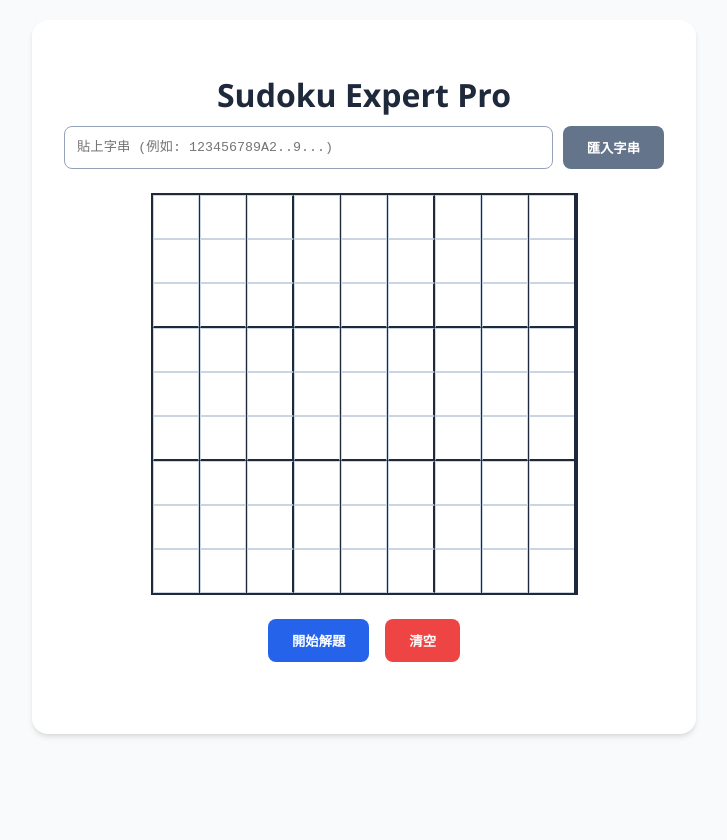
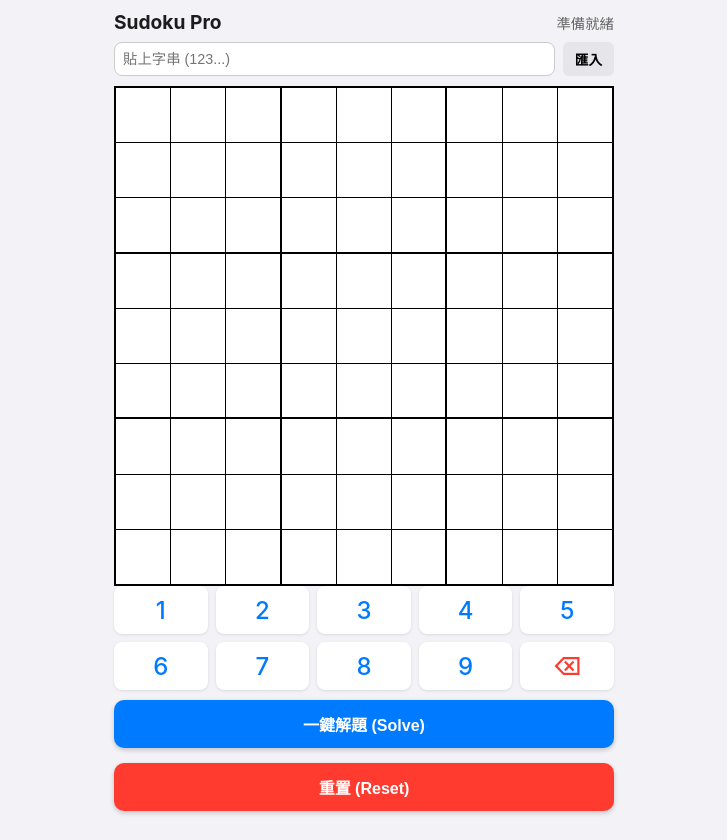
Before and after one commit to ecbbc9359765/sudoku-expert-pro, a plain HTML site: page index.html in a window 1280 px wide. Shown: the whole page, without its empty margins (276-1003 px from the left). Drawn offline with Linux system fonts and the light colour scheme.

Commit message:
Update index.html

```diff
--- a/index.html
+++ b/index.html
@@ -2,283 +2,382 @@
 <html lang="zh-TW">
 <head>
     <meta charset="UTF-8">
-    <meta name="viewport" content="width=device-width, initial-scale=1.0">
-    <title>Sudoku Expert Pro (單機版)</title>
+    <meta name="viewport" content="width=device-width, initial-scale=1.0, maximum-scale=1.0, user-scalable=no">
+    <title>Sudoku Mobile Pro</title>
     <style>
         :root {
-            --primary-color: #2563eb;
-            --bg-color: #f8fafc;
-            --border-color: #94a3b8;
-            --grid-border: #1e293b;
-            --cell-bg: #ffffff;
-            --solved-color: #1d4ed8;
-            --user-color: #0f172a;
+            --primary: #007AFF; /* iOS Blue */
+            --bg: #F2F2F7;
+            --grid-border: #000;
+            --cell-border: #C6C6C8;
+            --cell-bg: #fff;
+            --highlight: #E4F2FF; /* 選中格子的背景色 */
+            --highlight-same: #d1e7fe; /* 相同數字的高亮 */
+            --solved-color: #007AFF;
+            --error-color: #FF3B30;
         }
 
+        * { box-sizing: border-box; -webkit-tap-highlight-color: transparent; }
+
         body {
-            font-family: 'Segoe UI', Tahoma, Geneva, Verdana, sans-serif;
-            background-color: var(--bg-color);
+            font-family: -apple-system, BlinkMacSystemFont, "Segoe UI", Roboto, Helvetica, Arial, sans-serif;
+            background-color: var(--bg);
             display: flex;
             flex-direction: column;
             align-items: center;
-            min-height: 100vh;
+            height: 100vh; /* 滿版 */
             margin: 0;
-            padding: 20px;
+            padding: 10px;
+            overflow: hidden; /* 防止滾動 */
         }
 
-        h1 {
-            color: var(--grid-border);
+        /* 標題與字串輸入區 */
+        .header {
+            width: 100%;
+            max-width: 500px;
+            display: flex;
+            flex-direction: column;
+            gap: 8px;
             margin-bottom: 10px;
+            flex-shrink: 0;
         }
 
-        .container {
-            background: white;
-            padding: 2rem;
-            border-radius: 1rem;
-            box-shadow: 0 4px 6px -1px rgba(0, 0, 0, 0.1), 0 2px 4px -1px rgba(0, 0, 0, 0.06);
-            max-width: 600px;
-            width: 100%;
+        .title-row {
             display: flex;
-            flex-direction: column;
+            justify-content: space-between;
             align-items: center;
         }
 
-        /* 輸入區域樣式 */
-        .input-group {
-            width: 100%;
-            margin-bottom: 1.5rem;
+        h1 { margin: 0; font-size: 1.2rem; color: #1C1C1E; }
+
+        .tools-row {
             display: flex;
-            gap: 10px;
+            gap: 8px;
         }
 
-        input[type="text"].string-input {
-            flex-grow: 1;
-            padding: 0.75rem;
-            border: 1px solid var(--border-color);
-            border-radius: 0.5rem;
-            font-family: monospace;
+        input.string-input {
+            flex: 1;
+            padding: 8px;
+            border-radius: 8px;
+            border: 1px solid #ccc;
+            font-size: 0.9rem;
+            background: #fff;
         }
 
-        button {
-            padding: 0.75rem 1.5rem;
+        button.btn-sm {
+            padding: 6px 12px;
+            font-size: 0.85rem;
+            border-radius: 6px;
+            background: #E5E5EA;
             border: none;
-            border-radius: 0.5rem;
-            cursor: pointer;
             font-weight: 600;
-            transition: all 0.2s;
+            color: #000;
         }
 
-        .btn-primary { background-color: var(--primary-color); color: white; }
-        .btn-primary:hover { background-color: #1d4ed8; }
-
-        .btn-secondary { background-color: #64748b; color: white; }
-        .btn-secondary:hover { background-color: #475569; }
-
-        .btn-danger { background-color: #ef4444; color: white; }
-        .btn-danger:hover { background-color: #dc2626; }
-
-        /* 數獨網格樣式 */
-        .sudoku-grid {
+        /* 數獨網格主體 */
+        .grid-container {
+            width: 100%;
+            max-width: 500px;
+            /* 保持正方形，以寬度為基準 */
+            aspect-ratio: 1;
+            background: var(--grid-border);
+            border: 2px solid var(--grid-border);
             display: grid;
             grid-template-columns: repeat(9, 1fr);
-            gap: 0;
-            border: 2px solid var(--grid-border);
-            margin-bottom: 1.5rem;
-            background-color: var(--grid-border);
+            grid-template-rows: repeat(9, 1fr);
+            gap: 1px;
+            margin-bottom: auto; /* 將下方空間留給鍵盤 */
         }
 
         .cell {
-            width: 40px;
-            height: 40px;
-            text-align: center;
-            font-size: 1.25rem;
-            border: 1px solid #cbd5e1;
-            background-color: var(--cell-bg);
-            outline: none;
-            color: var(--user-color);
-            font-weight: bold;
+            background: var(--cell-bg);
+            display: flex;
+            justify-content: center;
+            align-items: center;
+            font-size: clamp(1.2rem, 5vw, 1.8rem); /* 字體隨寬度縮放 */
+            font-weight: 500;
+            cursor: pointer;
+            user-select: none;
+            color: #000;
+            position: relative;
         }
 
-        .cell:focus {
-            background-color: #e0f2fe;
+        /* 3x3 宮格邊框加粗 (利用偽元素或特定 margin，這裡用 border trick) */
+        .cell:nth-child(3n) { border-right: 1px solid var(--grid-border); }
+        .cell:nth-child(9n) { border-right: none; }
+
+        /* 下邊框加粗處理：我們直接在 HTML 生成時對特定格子加 class */
+        .cell.border-bottom {
+            border-bottom: 1px solid var(--grid-border);
         }
 
-        /* 3x3 宮格粗線條 */
-        .cell:nth-child(3n) { border-right: 2px solid var(--grid-border); }
-        .cell:nth-child(9n) { border-right: none; } /* 最右邊不需要 */
+        /* 狀態樣式 */
+        .cell.selected { background-color: var(--highlight); }
+        .cell.highlight-same { background-color: var(--highlight-same); }
+        .cell.solved { color: var(--solved-color); font-weight: 700; }
+        .cell.fixed { color: #000; } /* 題目原本的數字 */
 
-        /* 由於是 grid layout，處理下邊框比較特殊，我們用 class 輔助 */
-        .cell.bottom-border {
-            border-bottom: 2px solid var(--grid-border);
+        /* 底部控制區 */
+        .controls-area {
+            width: 100%;
+            max-width: 500px;
+            display: flex;
+            flex-direction: column;
+            gap: 10px;
+            padding-bottom: 15px;
+            flex-shrink: 0;
         }
 
-        /* 答案顏色 */
-        .cell.solved {
-            color: var(--primary-color);
-            background-color: #f0f9ff;
+        /* 虛擬數字鍵盤 */
+        .numpad {
+            display: grid;
+            grid-template-columns: repeat(5, 1fr); /* 1-5 */
+            gap: 8px;
         }
 
-        .controls {
-            display: flex;
-            gap: 1rem;
-            width: 100%;
-            justify-content: center;
+        /* 第二排 6-9 和刪除 */
+        .numpad-row-2 {
+            display: grid;
+            grid-template-columns: repeat(5, 1fr);
+            gap: 8px;
+            margin-top: 8px;
         }
 
-        .status {
-            margin-top: 1rem;
+        .num-btn {
+            background: #fff;
+            border-radius: 8px;
+            height: 48px; /* 適合手指點擊的高度 */
+            display: flex;
+            justify-content: center;
+            align-items: center;
+            font-size: 1.5rem;
+            color: var(--primary);
+            font-weight: 500;
+            box-shadow: 0 1px 3px rgba(0,0,0,0.1);
+            cursor: pointer;
+        }
+
+        .num-btn:active { background-color: #f0f0f0; }
+
+        .btn-action {
+            width: 100%;
+            padding: 12px;
+            border-radius: 10px;
+            font-size: 1rem;
             font-weight: bold;
-            min-height: 1.5em;
+            border: none;
+            color: white;
+            background-color: var(--primary);
+            box-shadow: 0 2px 5px rgba(0,0,0,0.2);
         }
-        .status.error { color: #dc2626; }
-        .status.success { color: #16a34a; }
+
+        .btn-action.clear { background-color: #FF3B30; margin-top: 5px;}
+
+        .btn-del { color: #FF3B30; }
+
+        #status {
+            text-align: center;
+            height: 20px;
+            font-size: 0.9rem;
+            color: #666;
+        }
 
     </style>
 </head>
 <body>
 
-    <div class="container">
-        <h1>Sudoku Expert Pro</h1>
+    <div class="header">
+        <div class="title-row">
+            <h1>Sudoku Pro</h1>
+            <div id="status">準備就緒</div>
+        </div>
+        <div class="tools-row">
+            <input type="text" id="strInput" class="string-input" placeholder="貼上字串 (123...)" onfocus="this.select()">
+            <button class="btn-sm" onclick="loadString()">匯入</button>
+        </div>
+    </div>
 
-        <div class="input-group">
-            <input type="text" id="puzzleString" class="string-input" placeholder="貼上字串 (例如: 123456789A2..9...)">
-            <button class="btn-secondary" onclick="loadFromString()">匯入字串</button>
+    <div class="grid-container" id="grid">
         </div>
 
-        <div class="sudoku-grid" id="grid">
+    <div class="controls-area">
+        <div>
+            <div class="numpad">
+                <div class="num-btn" onclick="inputNum(1)">1</div>
+                <div class="num-btn" onclick="inputNum(2)">2</div>
+                <div class="num-btn" onclick="inputNum(3)">3</div>
+                <div class="num-btn" onclick="inputNum(4)">4</div>
+                <div class="num-btn" onclick="inputNum(5)">5</div>
             </div>
-
-        <div class="controls">
-            <button class="btn-primary" onclick="solveGame()">開始解題</button>
-            <button class="btn-danger" onclick="clearBoard()">清空</button>
+            <div class="numpad-row-2">
+                <div class="num-btn" onclick="inputNum(6)">6</div>
+                <div class="num-btn" onclick="inputNum(7)">7</div>
+                <div class="num-btn" onclick="inputNum(8)">8</div>
+                <div class="num-btn" onclick="inputNum(9)">9</div>
+                <div class="num-btn btn-del" onclick="inputNum(0)">⌫</div>
+            </div>
         </div>
 
-        <div id="statusMessage" class="status"></div>
+        <button class="btn-action" onclick="solveGame()">一鍵解題 (Solve)</button>
+        <button class="btn-action clear" onclick="clearBoard()">重置 (Reset)</button>
     </div>
 
     <script>
-        // --- 1. 初始化與 UI 建立 ---
-        const gridElement = document.getElementById('grid');
-        const inputs = []; // 儲存 81 個 input 元素的陣列
+        const gridEl = document.getElementById('grid');
+        const statusEl = document.getElementById('status');
+        let selectedIndex = -1; // 當前選中的格子索引
+        let cells = []; // 儲存 DOM 元素
 
-        function createGrid() {
-            gridElement.innerHTML = '';
-            inputs.length = 0;
+        // --- 1. 初始化網格 ---
+        function initGrid() {
+            gridEl.innerHTML = '';
+            cells = [];
+            for (let i = 0; i < 81; i++) {
+                const cell = document.createElement('div');
+                cell.className = 'cell';
+                cell.dataset.index = i;
 
-            for (let i = 0; i < 81; i++) {
-                const input = document.createElement('input');
-                input.type = 'text';
-                input.maxLength = 1;
-                input.className = 'cell';
-
-                // 處理 3x3 下邊框加粗
+                // 3x3 邊框處理
                 const row = Math.floor(i / 9);
                 if (row === 2 || row === 5) {
-                    input.classList.add('bottom-border');
+                    cell.classList.add('border-bottom');
                 }
 
-                // 輸入限制：只能輸入 1-9
-                input.addEventListener('input', (e) => {
-                    const val = e.target.value;
-                    if (!/^[1-9]$/.test(val)) {
-                        e.target.value = '';
-                    } else {
-                        // 當使用者手動輸入時，標記為「非電腦填寫」(移除 solved class)
-                        e.target.classList.remove('solved');
-                    }
-                });
+                // 點擊選取事件
+                cell.addEventListener('click', () => selectCell(i));
 
-                gridElement.appendChild(input);
-                inputs.push(input);
+                gridEl.appendChild(cell);
+                cells.push(cell);
             }
         }
 
-        createGrid(); // 啟動時建立網格
+        // --- 2. 互動邏輯 ---
+        function selectCell(index) {
+            // 移除舊的選取狀態
+            if (selectedIndex !== -1) {
+                cells[selectedIndex].classList.remove('selected');
+            }
 
-        // --- 2. 字串解析邏輯 (您的特定格式) ---
-        function loadFromString() {
-            const str = document.getElementById('puzzleString').value.trim();
-            if (!str) {
-                showStatus('請輸入字串', 'error');
+            // 清除相同數字高亮
+            cells.forEach(c => c.classList.remove('highlight-same'));
+
+            selectedIndex = index;
+            const currentCell = cells[index];
+            currentCell.classList.add('selected');
+
+            // 如果該格有數字，高亮所有相同的數字
+            const val = currentCell.textContent;
+            if (val) {
+                cells.forEach(c => {
+                    if (c.textContent === val) c.classList.add('highlight-same');
+                });
+            }
+        }
+
+        function inputNum(num) {
+            if (selectedIndex === -1) {
+                showMessage("請先點選格子", "gray");
                 return;
             }
 
-            // 使用正則表達式依據 A-I 切割
-            // 預期格式: [Header] A [Row1] ... I [Row9]
-            // split 之後，parts 陣列可能包含前面的 Header，我们需要過濾
-            const parts = str.split(/[A-I]/);
+            const cell = cells[selectedIndex];
 
-            // 過濾掉空字串或純空白，並取最後 9 段
-            const validRows = parts.filter(p => p && p.trim().length > 0);
+            // 填入數字 (0 代表清除)
+            if (num === 0) {
+                cell.textContent = '';
+                cell.classList.remove('fixed', 'solved');
+            } else {
+                cell.textContent = num;
+                cell.classList.remove('solved'); // 手動輸入的不算電腦解的
+                // 再次觸發高亮檢查
+                selectCell(selectedIndex);
+            }
+        }
 
-            let finalRows = [];
-            if (validRows.length >= 9) {
-                finalRows = validRows.slice(-9); // 取最後 9 個
+        function showMessage(msg, color="black") {
+            statusEl.textContent = msg;
+            statusEl.style.color = color;
+        }
+
+        // --- 3. 字串匯入邏輯 ---
+        function loadString() {
+            const str = document.getElementById('strInput').value.trim();
+            if (!str) return;
+
+            // 解析邏輯：支援 A-I 分隔，或純數字字串
+            let cleanStr = "";
+
+            // 判斷是否包含 A-I 格式
+            if (/[A-I]/.test(str)) {
+                 const parts = str.split(/[A-I]/);
+                 const validRows = parts.filter(p => p && p.trim().length > 0).slice(-9);
+                 if (validRows.length !== 9) {
+                     showMessage("格式錯誤：找不到 9 列數據", "red");
+                     return;
+                 }
+                 cleanStr = validRows.join('');
             } else {
-                showStatus(`格式錯誤：解析出 ${validRows.length} 列，需要 9 列`, 'error');
-                return;
+                // 純字串模式 (假設只有數字和點)
+                cleanStr = str;
             }
 
-            // 填入網格
-            clearBoard(); // 先清空
-            let cellIndex = 0;
+            // 最終清理
+            cleanStr = cleanStr.replace(/[^1-9.]/g, '');
 
-            for (let rStr of finalRows) {
-                // 清理非數字與點的字符
-                const cleanStr = rStr.replace(/[^1-9.]/g, '');
-
-                for (let char of cleanStr) {
-                    if (cellIndex < 81) {
-                        if (char !== '.') {
-                            inputs[cellIndex].value = char;
-                        }
-                        cellIndex++;
-                    }
+            // 填入
+            clearBoard();
+            let idx = 0;
+            for (let char of cleanStr) {
+                if (idx >= 81) break;
+                if (char !== '.') {
+                    cells[idx].textContent = char;
+                    cells[idx].classList.add('fixed'); // 標記為題目
                 }
+                idx++;
             }
-            showStatus('題目載入成功！', 'success');
+            showMessage("題目載入完成", "blue");
         }
 
-        // --- 3. 核心解題演算法 (Backtracking) ---
+        // --- 4. 核心解題演算法 ---
         function solveGame() {
-            const board = [];
-            // 讀取當前網格數據
+            // 1. 讀取目前的盤面
+            let board = [];
             for (let i = 0; i < 9; i++) {
-                const row = [];
+                let row = [];
                 for (let j = 0; j < 9; j++) {
-                    const val = inputs[i * 9 + j].value;
+                    let val = cells[i * 9 + j].textContent;
                     row.push(val === '' ? 0 : parseInt(val));
                 }
                 board.push(row);
             }
 
-            // 驗證輸入是否有明顯衝突
+            // 2. 檢查盤面合法性
             if (!isValidBoard(board)) {
-                showStatus('初始題目有誤（存在重複數字），無法求解', 'error');
+                showMessage("目前盤面有衝突，無法求解", "red");
                 return;
             }
 
-            showStatus('運算中...', 'success');
+            showMessage("計算中...", "blue");
 
-            // 為了不卡死 UI，使用 setTimeout 給瀏覽器一點喘息時間 (雖然通常很快)
+            // 3. 執行運算 (setTimeout 防止 UI 卡死)
             setTimeout(() => {
                 if (solve(board)) {
-                    // 將結果填回網格
+                    // 填回
                     for (let i = 0; i < 9; i++) {
                         for (let j = 0; j < 9; j++) {
-                            const input = inputs[i * 9 + j];
-                            // 如果原本是空的，現在填入答案，加上顏色標記
-                            if (input.value === '') {
-                                input.value = board[i][j];
-                                input.classList.add('solved');
+                            const idx = i * 9 + j;
+                            const cell = cells[idx];
+                            if (cell.textContent === '') {
+                                cell.textContent = board[i][j];
+                                cell.classList.add('solved'); // 標記為解答
                             }
                         }
                     }
-                    showStatus('解題完成！藍色數字為計算結果。', 'success');
+                    showMessage("解題成功！", "green");
                 } else {
-                    showStatus('此題目無解 (No Solution)', 'error');
+                    showMessage("此題目無解", "red");
                 }
-            }, 10);
+            }, 50);
         }
 
         function solve(board) {
@@ -289,7 +388,7 @@
                             if (isValidMove(board, r, c, num)) {
                                 board[r][c] = num;
                                 if (solve(board)) return true;
-                                board[r][c] = 0; // Backtrack
+                                board[r][c] = 0;
                             }
                         }
                         return false;
@@ -300,60 +399,49 @@
         }
 
         function isValidMove(board, row, col, num) {
-            // 檢查列
             for (let x = 0; x < 9; x++) {
                 if (board[row][x] === num && x !== col) return false;
-            }
-            // 檢查行
-            for (let x = 0; x < 9; x++) {
                 if (board[x][col] === num && x !== row) return false;
             }
-            // 檢查宮格
             const startRow = Math.floor(row / 3) * 3;
             const startCol = Math.floor(col / 3) * 3;
             for (let i = 0; i < 3; i++) {
                 for (let j = 0; j < 3; j++) {
-                    if (board[startRow + i][startCol + j] === num && (startRow + i !== row || startCol + j !== col)) {
-                        return false;
+                    if (board[startRow + i][startCol + j] === num && (startRow + i !== row || startCol + j !== col)) return false;
+                }
+            }
+            return true;
+        }
+
+        function isValidBoard(board) {
+            for (let r = 0; r < 9; r++) {
+                for (let c = 0; c < 9; c++) {
+                    let num = board[r][c];
+                    if (num !== 0) {
+                        board[r][c] = 0;
+                        if (!isValidMove(board, r, c, num)) return false;
+                        board[r][c] = num;
                     }
                 }
             }
             return true;
         }
 
-        // 檢查初始盤面是否合法 (防止使用者輸入重複數字導致無解)
-        function isValidBoard(board) {
-            for (let r = 0; r < 9; r++) {
-                for (let c = 0; c < 9; c++) {
-                    const num = board[r][c];
-                    if (num !== 0) {
-                        // 暫時移除該數字以檢查是否唯一
-                        board[r][c] = 0;
-                        if (!isValidMove(board, r, c, num)) {
-                            return false;
-                        }
-                        board[r][c] = num; // 放回去
-                    }
-                }
-            }
-            return true;
+        function clearBoard() {
+            cells.forEach(c => {
+                c.textContent = '';
+                c.className = 'cell'; // 重置所有 class
+                // 補回下邊框 class
+                const index = parseInt(c.dataset.index);
+                const row = Math.floor(index / 9);
+                if (row === 2 || row === 5) c.classList.add('border-bottom');
+            });
+            selectedIndex = -1;
+            showMessage("已清空", "gray");
         }
 
-        // --- 4. 輔助功能 ---
-        function clearBoard() {
-            inputs.forEach(input => {
-                input.value = '';
-                input.classList.remove('solved');
-            });
-            showStatus('', 'success');
-            document.getElementById('puzzleString').value = '';
-        }
-
-        function showStatus(msg, type) {
-            const el = document.getElementById('statusMessage');
-            el.textContent = msg;
-            el.className = 'status ' + type;
-        }
+        // 啟動
+        initGrid();
 
     </script>
 </body>
```
